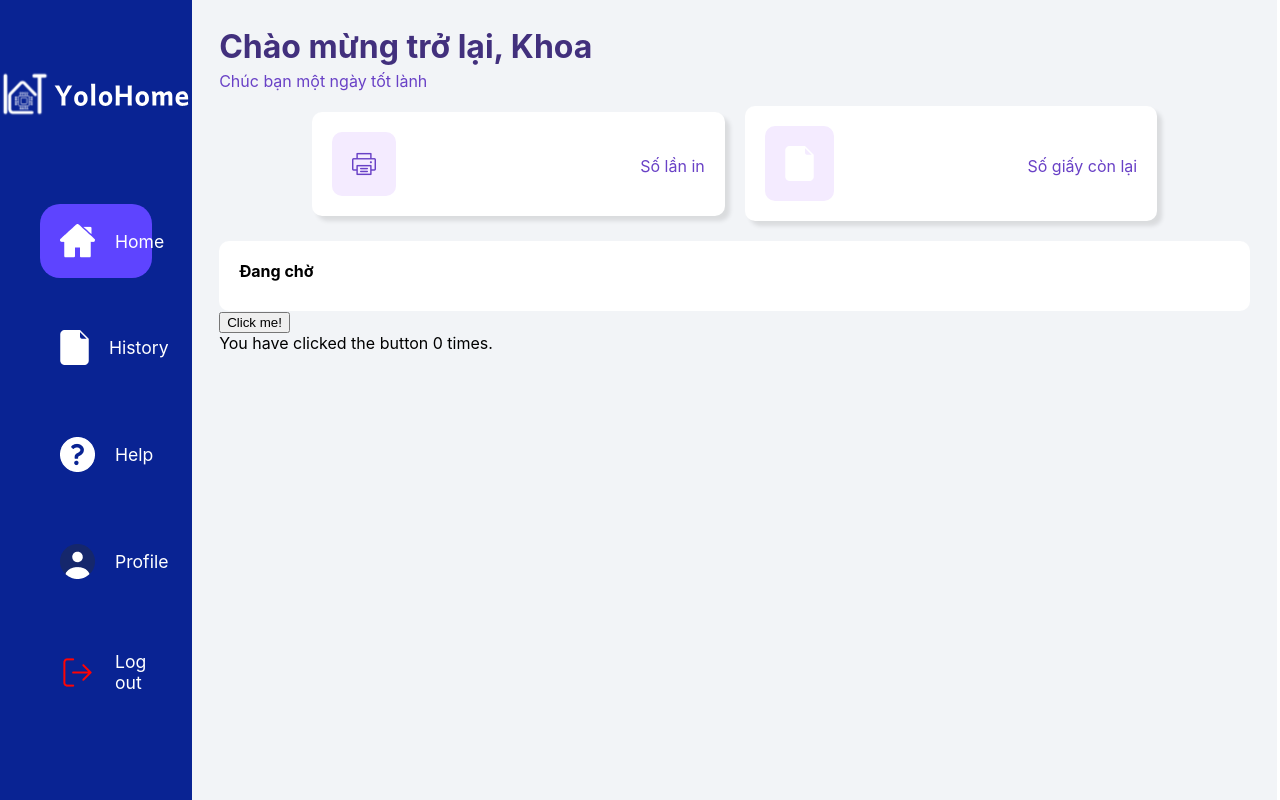
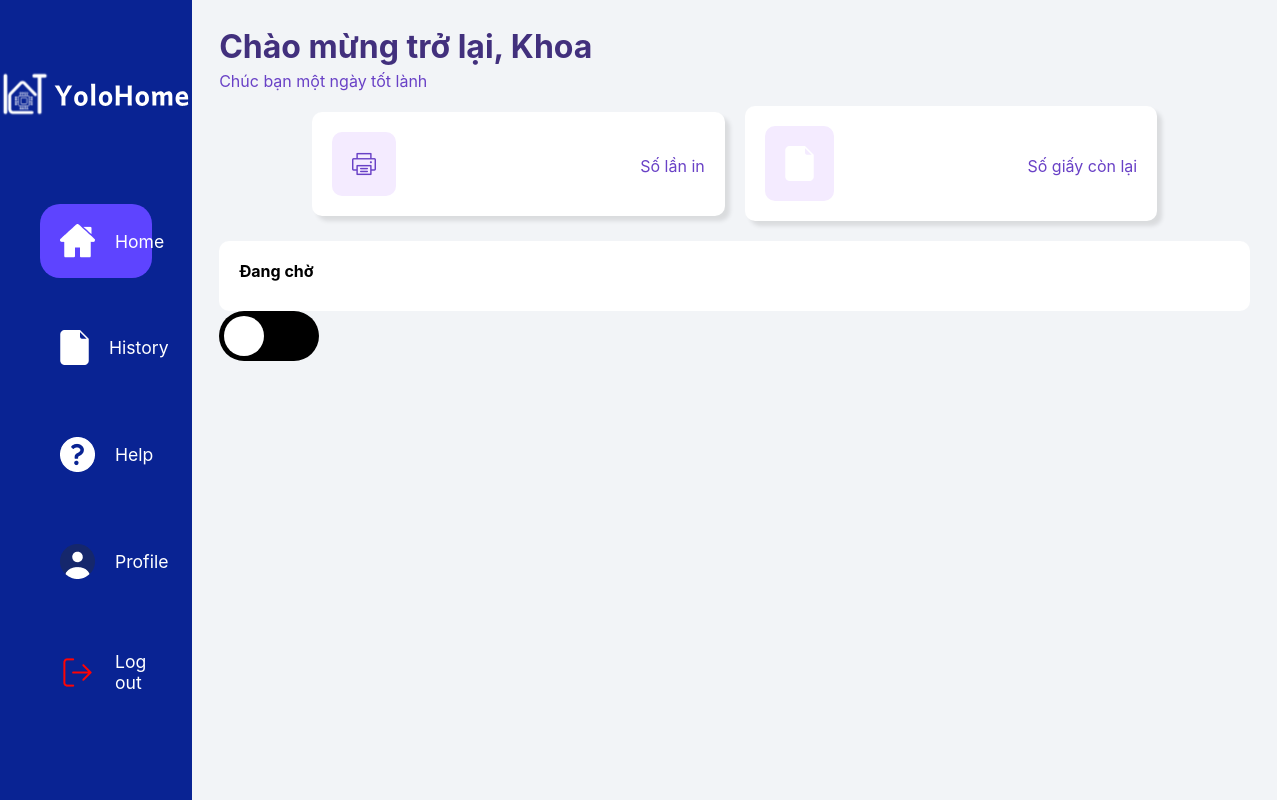
Before and after one commit to ShunPeng1/Multi-Disciplinary-Project, a React (Create React App) app in the folder WebApplication/yolohome-client/: page /dashboard in a window 1280 px wide. Built offline with nearby package versions, Linux system fonts and the light colour scheme.

Commit message:
update Button in Dashboard

```diff
--- /dev/null
+++ b/WebApplication/yolohome-client/src/pages/Dashboard/Button/ToggleButton.css
@@ -0,0 +1,31 @@
+.toggle-button {
+  width: 100px; /* adjust as necessary */
+  height: 50px; /* adjust as necessary */
+  background-color: black; /* adjust to match your button's color */
+  border-radius: 50px;
+  position: relative;
+  cursor: pointer;
+}
+
+.toggle-circle {
+  width: 40px; /* adjust as necessary */
+  height: 40px; /* adjust as necessary */
+  background-color: white; /* circle color */
+  border-radius: 50%;
+  position: absolute;
+  top: 5px; /* adjust as necessary */
+  left: 5px; /* adjust to start position */
+  transition: left 0.3s ease-in-out;
+}
+
+.toggle-button.on .toggle-circle {
+  left: 55px; /* adjust to end position */
+}
+
+.toggle-button.on {
+  background-color: #4B77BE;
+}
+
+.buton-container {
+  background-color: black;
+}
--- a/WebApplication/yolohome-client/src/pages/Dashboard/Button/index.jsx
+++ b/WebApplication/yolohome-client/src/pages/Dashboard/Button/index.jsx
@@ -1,22 +1,23 @@
 import React, { useState } from 'react';
+import './ToggleButton.css'; // Make sure to create a CSS file with the styles provided above
 
-function Button() {
-  // State to keep track of how many times the button has been clicked
-  const [clickCount, setClickCount] = useState(0);
+const ToggleButton = () => {
+  const [isOn, setIsOn] = useState(false);
 
-  // Function to handle button click
-  const handleClick = () => {
-    // Update state to increment click count
-    setClickCount(clickCount + 1);
+  const toggle = () => {
+    setIsOn(!isOn);
   };
 
   return (
-    <div>
-      {/* Display the button and the current click count */}
-      <button onClick={handleClick}>Click me!</button>
-      <p>You have clicked the button {clickCount} times.</p>
+    <div class = "button-container">
+      <div className={`toggle-button ${isOn ? 'on' : ''}`} onClick={toggle}>
+        <div className="toggle-circle"></div>
+      </div>
+      <div class = "state">
+
+      </div>
     </div>
   );
-}
+};
 
-export default Button;
+export default ToggleButton;
--- a/WebApplication/yolohome-client/src/pages/Dashboard/index.jsx
+++ b/WebApplication/yolohome-client/src/pages/Dashboard/index.jsx
@@ -2,7 +2,7 @@ import "./Dashboard.css";
 import React from 'react';
 //import {Header, Footer} from "../../Components";
 //import PrintingLog from "../../Components/PrintingLog/PrintingLog";
-import Button from "./Button"
+import ToggleButton from "./Button"
 
 const Dashboard = (props) => {
   const { numberOfPages, updatePage } = props;
@@ -57,7 +57,7 @@ const Dashboard = (props) => {
 
           </div>
           <div class = "myButton">
-              <Button />
+              <ToggleButton />
           </div>
         </div>
 
```
Also changed, not shown: WebApplication/yolohome-client/src/pages/Dashboard/Button/Button.css (deleted).
